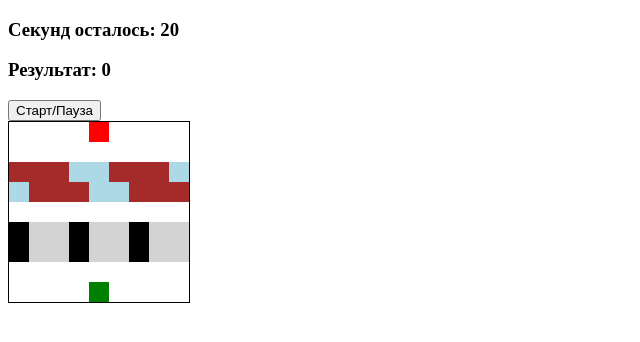
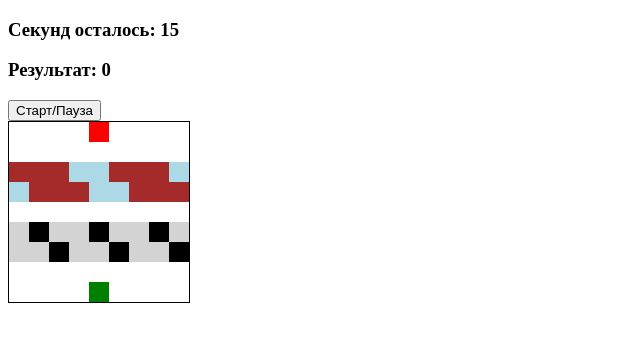
Before and after one commit to KiryhaUdmurt/frogger-game-js, a plain HTML site: page index.html in a window 1280 px wide. Shown: the whole page, without its empty margins (0-640 px from the left). Drawn offline with Linux system fonts and the light colour scheme.

Commit message:
cars moving and lose win functions

```diff
--- a/index.js
+++ b/index.js
@@ -4,9 +4,13 @@ const startPauseBtn = document.querySelector("#start-pause");
 const squares = document.querySelectorAll(".grid div");
 const logsLeft = document.querySelectorAll(".log-left");
 const logsRight = document.querySelectorAll(".log-right");
+const carsLeft = document.querySelectorAll(".car-left");
+const carsRight = document.querySelectorAll(".car-right");
 
 let currentIndex = 76;
 const width = 9;
+let timerId;
+let currentTime = 20;
 
 function moveFrog(e) {
   squares[currentIndex].classList.remove("frog");
@@ -33,9 +37,14 @@ function moveFrog(e) {
 
 document.addEventListener("keyup", moveFrog);
 
-function autoMoveLogs() {
+function autoMoveElements() {
+  currentTime--;
+  timeLeftDisplay.textContent = currentTime;
   logsLeft.forEach((logLeft) => moveLogLeft(logLeft));
   logsRight.forEach((logRight) => moveLogRight(logRight));
+  carsLeft.forEach((carLeft) => moveCarLeft(carLeft));
+  carsRight.forEach((carRight) => moveCarRight(carRight));
+  lose();
 }
 
 function moveLogLeft(logLeft) {
@@ -92,4 +101,63 @@ function moveLogRight(logRight) {
   }
 }
 
-setInterval(autoMoveLogs, 1000);
+function moveCarLeft(carLeft) {
+  switch (true) {
+    case carLeft.classList.contains("c1"):
+      carLeft.classList.remove("c1");
+      carLeft.classList.add("c2");
+      break;
+    case carLeft.classList.contains("c2"):
+      carLeft.classList.remove("c2");
+      carLeft.classList.add("c3");
+      break;
+    case carLeft.classList.contains("c3"):
+      carLeft.classList.remove("c3");
+      carLeft.classList.add("c1");
+      break;
+    default:
+      break;
+  }
+}
+
+function moveCarRight(carRight) {
+  switch (true) {
+    case carRight.classList.contains("c1"):
+      carRight.classList.remove("c1");
+      carRight.classList.add("c3");
+      break;
+    case carRight.classList.contains("c2"):
+      carRight.classList.remove("c2");
+      carRight.classList.add("c1");
+      break;
+    case carRight.classList.contains("c3"):
+      carRight.classList.remove("c3");
+      carRight.classList.add("c2");
+      break;
+    default:
+      break;
+  }
+}
+
+function lose() {
+  if (
+    squares[currentIndex].classList.contains("c1") ||
+    squares[currentIndex].classList.contains("l4") ||
+    squares[currentIndex].classList.contains("l5")
+  ) {
+    result.textContent = "Вы проиграли((0";
+    clearInterval(timerId);
+    squares[currentIndex].classList.remove("frog");
+    document.removeEventListener("keyup", moveFrog);
+  }
+}
+
+function win() {
+  if (squares[currentIndex].classList.contains("ending-block")) {
+    result.textContent = "Вы выйграли! Ура! Победа!!";
+    clearInterval(timerId);
+    document.removeEventListener("keyup", moveFrog);
+  }
+}
+
+timerId = setInterval(autoMoveElements, 1000);
--- a/styles.css
+++ b/styles.css
@@ -16,10 +16,6 @@
 
 .starting-block {
   background-color: blue;
-}
-
-.frog {
-  background-color: green;
 }
 
 .l1,
@@ -41,3 +37,7 @@
 .c3 {
   background-color: lightgray;
 }
+
+.frog {
+  background-color: green;
+}
```
